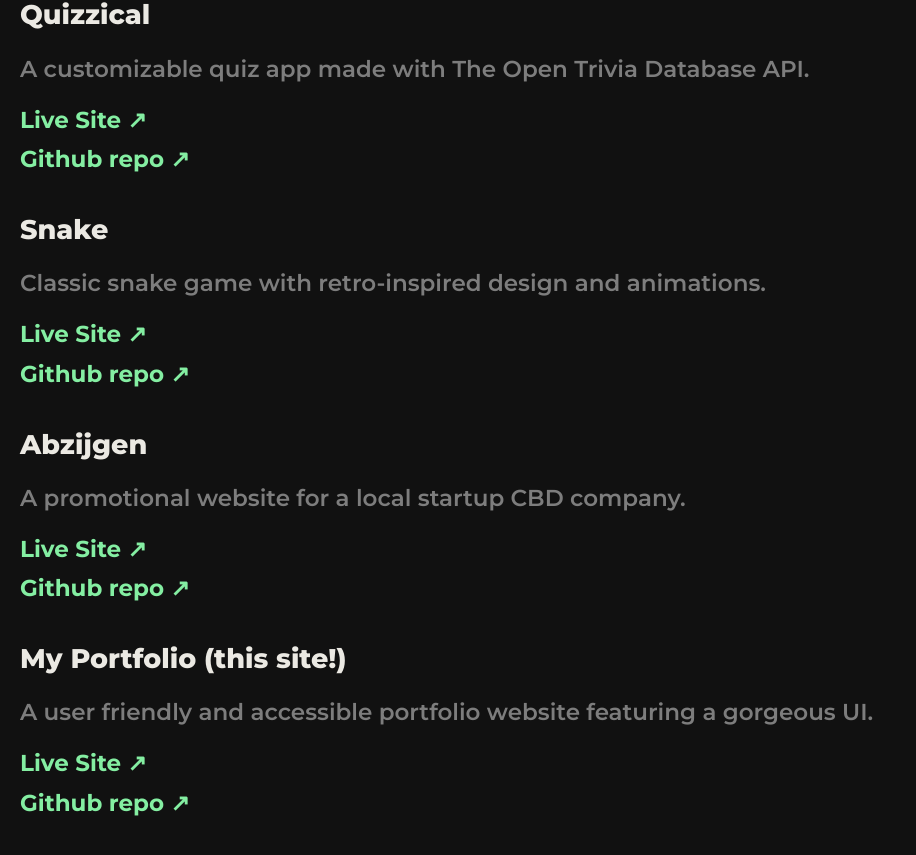
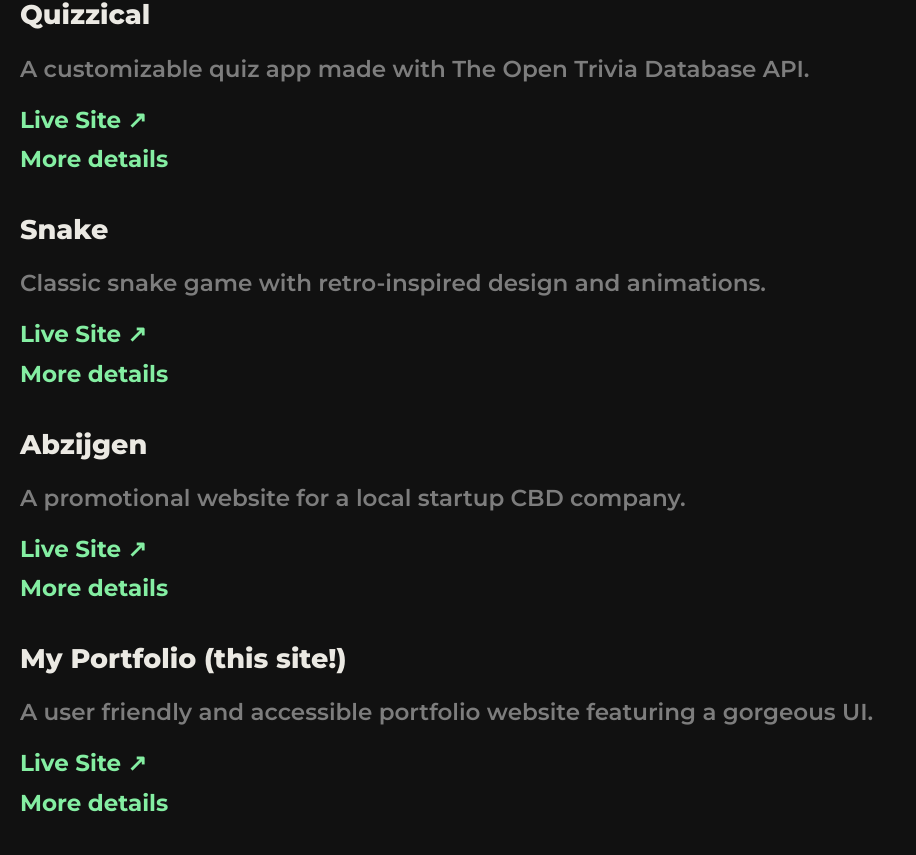
Before and after one commit to gare-Ware/garyk-portfolio, a JavaScript app: page / in a window 1280 px wide. Shown: the part 1206-2061 px from the top of the page, without its empty margins (0-916 px from the left). Built offline with nearby package versions, Linux system fonts and the light colour scheme; the HTML template or start-up script is replaced by a standard one.

Commit message:
Update RecentProjects.js

```diff
--- a/src/Components/RecentProjects.js
+++ b/src/Components/RecentProjects.js
@@ -9,7 +9,7 @@
             <h2 className="project-summary__name">{name}</h2>
             <p className="project-summary__description">{summary}</p>
             <a href={liveSite} className="project-summary__link">Live Site ↗</a>
-            <a href={githubRepo} className="project-summary__link">Github repo ↗</a>
+            <a href="/" className="project-summary__link">More details</a>
         </div>
     )
 }
```
